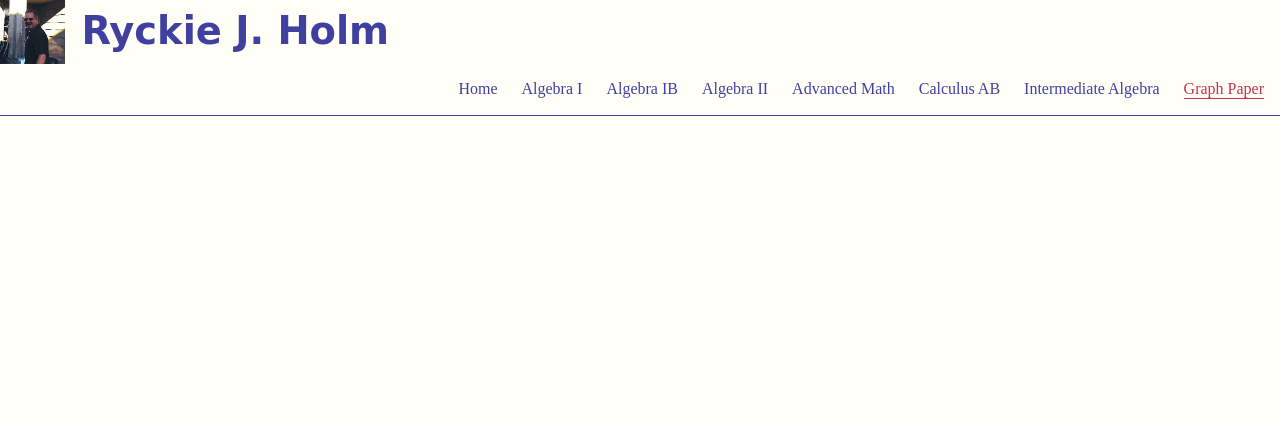
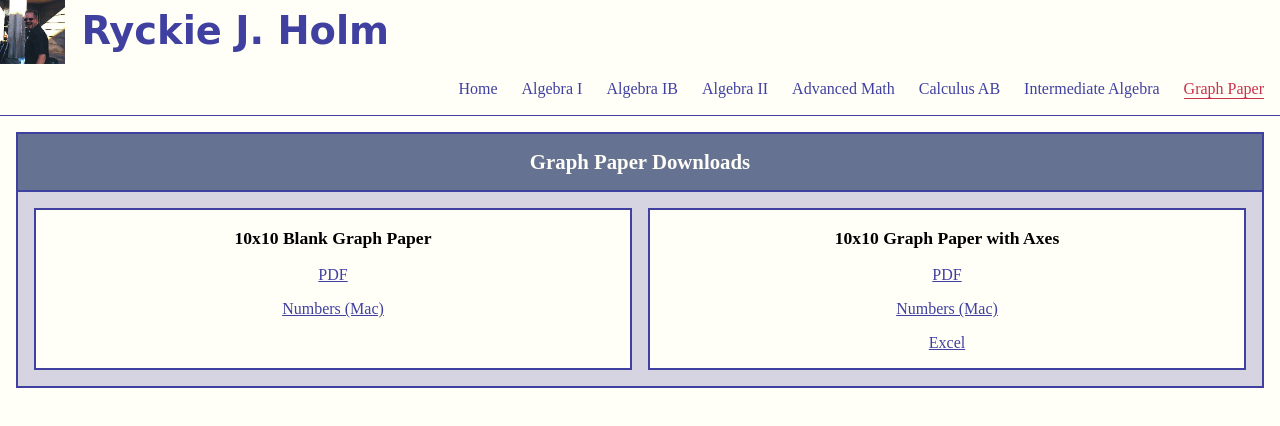
Before and after one commit to richard-mott/mrholm, a plain HTML site: page graph-paper.html in a window 1280 px wide. Drawn offline with Linux system fonts and the light colour scheme.

Commit message:
Graph paper

```diff
--- a/graph-paper.html
+++ b/graph-paper.html
@@ -7,6 +7,7 @@
     <title>Graph Paper</title>
     <link rel="stylesheet" type="text/css" href="./styles/core.css" />
     <link rel="stylesheet" type="text/css" href="./styles/header.css" />
+    <link rel="stylesheet" type="text/css" href="./styles/lessons.css" />
 </head>
 <body>
     <header>
@@ -31,7 +32,22 @@
     </header>
 
     <div class="body-content">
-
+        <div class="chapter">
+            <h1>Graph Paper Downloads</h1>
+            <div class="card-container">
+                <div class="card download graph-paper">
+                    <h3>10x10 Blank Graph Paper</h3>
+                    <p><a href="./downloads/graph-paper/graph-paper-blank.pdf" target="_blank">PDF</a></p>
+                    <p><a href="./downloads/graph-paper/graph-paper-blank-numbers.numbers" target="_blank">Numbers (Mac)</a></p>
+                </div>
+                <div class="card download graph-paper">
+                    <h3>10x10 Graph Paper with Axes</h3>
+                    <p><a href="./downloads/graph-paper/graph-paper-axes.pdf" target="_blank">PDF</a></p>
+                    <p><a href="./downloads/graph-paper/graph-paper-axes-numbers.numbers" target="_blank">Numbers (Mac)</a></p>
+                    <p><a href="./downloads/graph-paper/graph-paper-axes-excel.xls" target="_blank">Excel</a></p>
+                </div>
+            </div>
+        </div>
     </div>
 
     <footer>
--- a/styles/core.css
+++ b/styles/core.css
@@ -38,8 +38,8 @@ a:hover {
 }
 
 .link-list > li > a:hover {
-    border-bottom: 1px solid #c83349;
-    color: #c83349;
+    border-bottom: 1px solid #C83349;
+    color: #C83349;
 }
 
 .home-greeting {
@@ -51,6 +51,8 @@ a:hover {
 .home-greeting h1 {
     text-align: center;
     margin: 1rem;
+    font-size: 2.5rem;
+    color: #C83349;
 }
 
 .home-greeting p {
--- a/styles/lessons.css
+++ b/styles/lessons.css
@@ -48,3 +48,8 @@
     align-items: flex-end;
     text-align: center;
 }
+
+.graph-paper {
+    text-align: center;
+    background: #FFFFF8;
+}
```
Also changed, not shown: index.html (+7 -1 lines), 5 other files.
